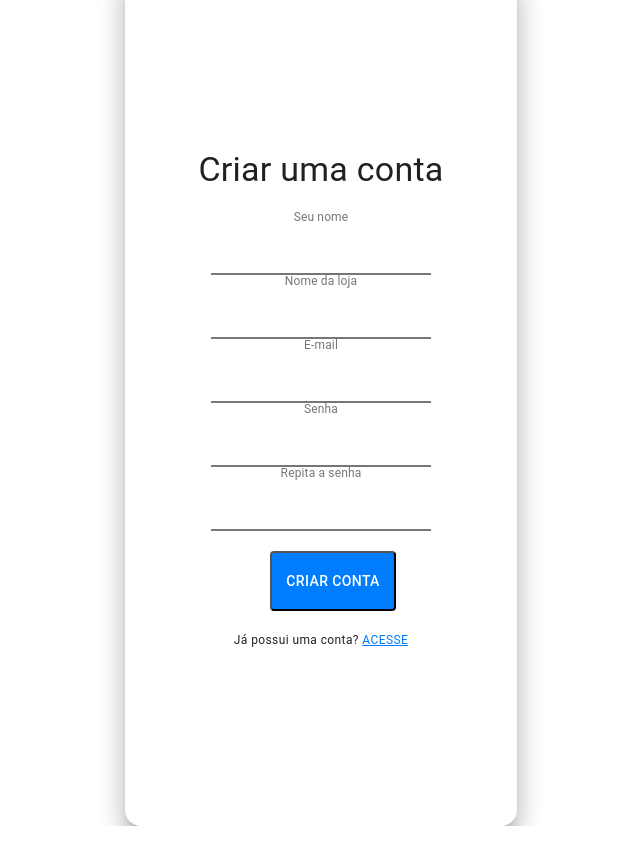
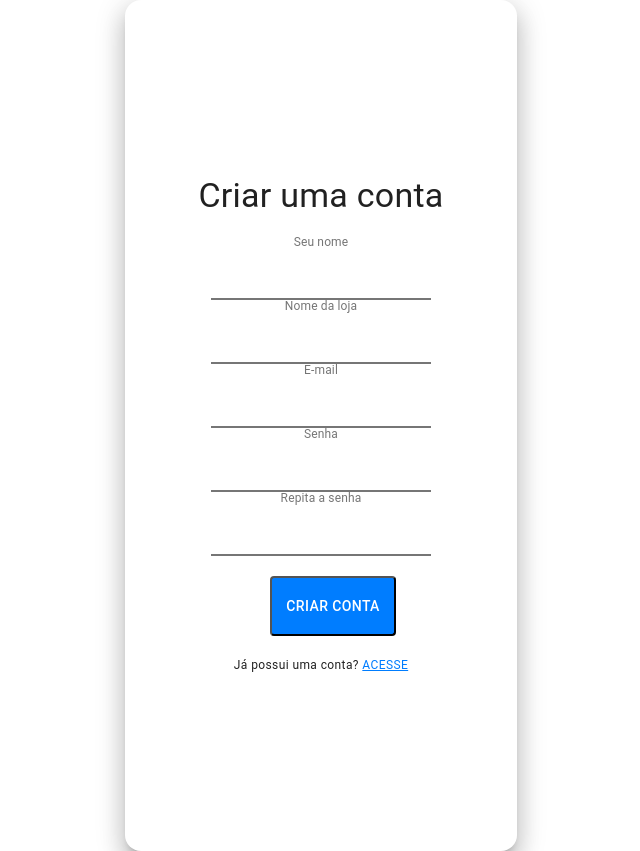
Before and after one commit to blyatmobilebr/desafio-front, a React (Vite) app: page /usuarios in a window 1280 px wide. Shown: the whole page, without its empty margins (319-959 px from the left). Before the commit the page ends 826 px from the top, so only its background shows below. Built offline with nearby package versions, Linux system fonts and the light colour scheme.

Commit message:
refactor: Refactor "Login" and "SignUp" pages

```diff
--- a/index.html
+++ b/index.html
@@ -2,9 +2,8 @@
 <html lang="en">
   <head>
     <meta charset="UTF-8" />
-    <link rel="icon" type="image/svg+xml" href="/vite.svg" />
     <meta name="viewport" content="width=device-width, initial-scale=1.0" />
-    <title>Vite + React</title>
+    <title>Desafio Alternativo</title>
   </head>
   <body>
     <div id="root"></div>
--- a/package.json
+++ b/package.json
@@ -12,6 +12,7 @@
   "dependencies": {
     "react": "^18.2.0",
     "react-dom": "^18.2.0",
+    "react-icons": "^4.9.0",
     "react-router-dom": "^6.11.2"
   },
   "devDependencies": {
--- /dev/null
+++ b/src/pages/ErrorPage/ErrorPage.jsx
@@ -0,0 +1,9 @@
+function ErrorPage() {
+  return (
+    <div>
+        <h1>Errooooou</h1>
+    </div>
+  )
+}
+
+export default ErrorPage
--- a/src/pages/Login/Login.css
+++ b/src/pages/Login/Login.css
@@ -9,8 +9,6 @@
     display: flex;
     justify-content: center;
     align-items: center;
-    width: 100vw;
-    height: 100vh;
 }
 
 .form {
--- a/src/pages/Login/Login.jsx
+++ b/src/pages/Login/Login.jsx
@@ -1,7 +1,6 @@
 import { useState } from "react";
 import "./Login.css"
 import { Link, useNavigate } from "react-router-dom";
-
 
 function Login() {
   const navigate = useNavigate();
@@ -85,7 +84,7 @@ function Login() {
         </button>
 
         <p className="paragraph">
-          Primeira vez aqui? <Link to="/sign-up" className="link">CRIE UMA CONTA</Link>
+          Primeira vez aqui? <Link to="/usuarios" className="link">CRIE UMA CONTA</Link>
         </p>
       </form>
     </div>
--- a/src/pages/SignUp/SignUp.css
+++ b/src/pages/SignUp/SignUp.css
@@ -9,8 +9,6 @@
     display: flex;
     justify-content: center;
     align-items: center;
-    width: 100vw;
-    height: 100vh;
 }
 
 .form {
@@ -31,7 +29,6 @@
     font-style: normal;
     font-weight: 400;
     font-size: 34px;
-    line-height: 123.5%;
     letter-spacing: 0.25px;
     color: rgba(0, 0, 0, 0.87);
     margin-bottom: 20px;
@@ -95,7 +92,6 @@
     font-style: normal;
     font-weight: 400;
     font-size: 12px;
-    line-height: 166%;
     letter-spacing: 0.4px;
     color: rgba(0, 0, 0, 0.87);
 }
--- a/src/pages/SignUp/SignUp.jsx
+++ b/src/pages/SignUp/SignUp.jsx
@@ -38,7 +38,7 @@ function SignUp() {
             setError("As senhas não coincidem!");
         } else {
             setError("");
-            navigate("/sign-in")
+            navigate("/sign-in");
         }
 
         localStorage.setItem("nome", JSON.stringify(form.nome));
```
Also changed, not shown: src/pages/ErrorPage/ErrorPage.css (added), 1 other file (tests, documents, lock files or other folders).
